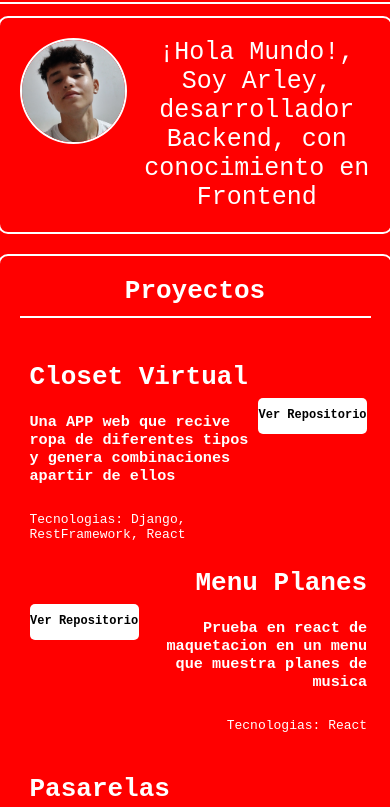
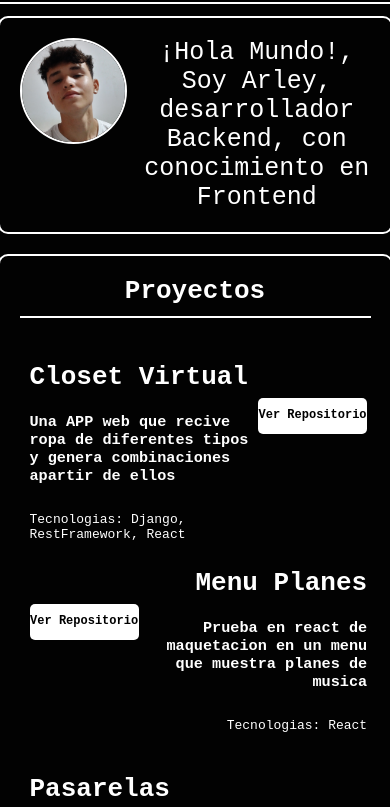
Before and after one commit to ArleyLeonardo-Dev/Portafolio, a plain HTML site: page index.html in a window 390 px wide. Shown: the part 63-870 px from the top of the page. Drawn offline with Linux system fonts and the light colour scheme.

Commit message:
Android Fixed

```diff
--- a/index.css
+++ b/index.css
@@ -228,6 +228,9 @@ body{
 }
 
 @media(max-width:700px){
+    body{
+        background-color: #020202;
+    }
     .content{
         grid-template-rows: 30% 70%;
         width: 90%;
```
